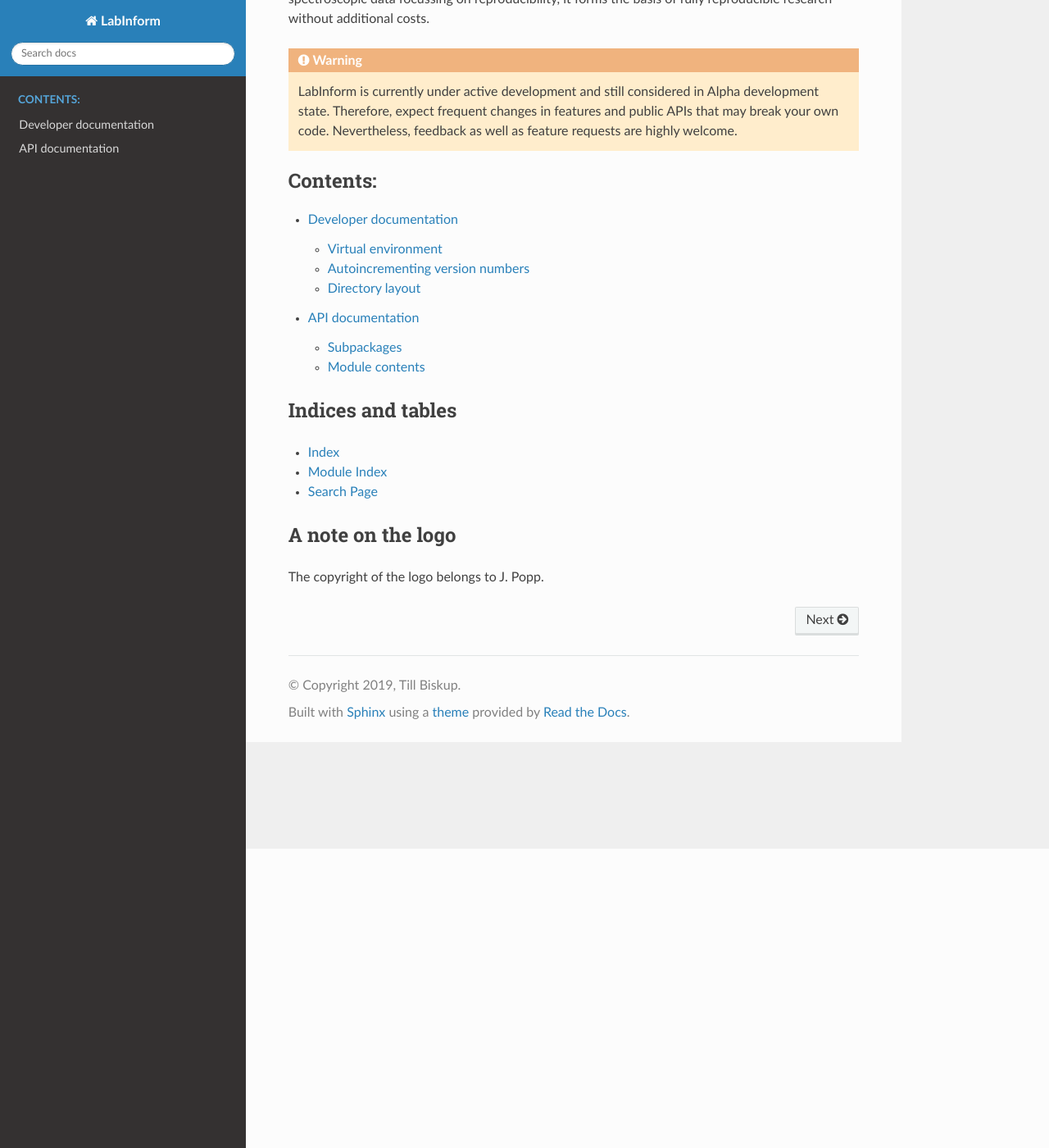
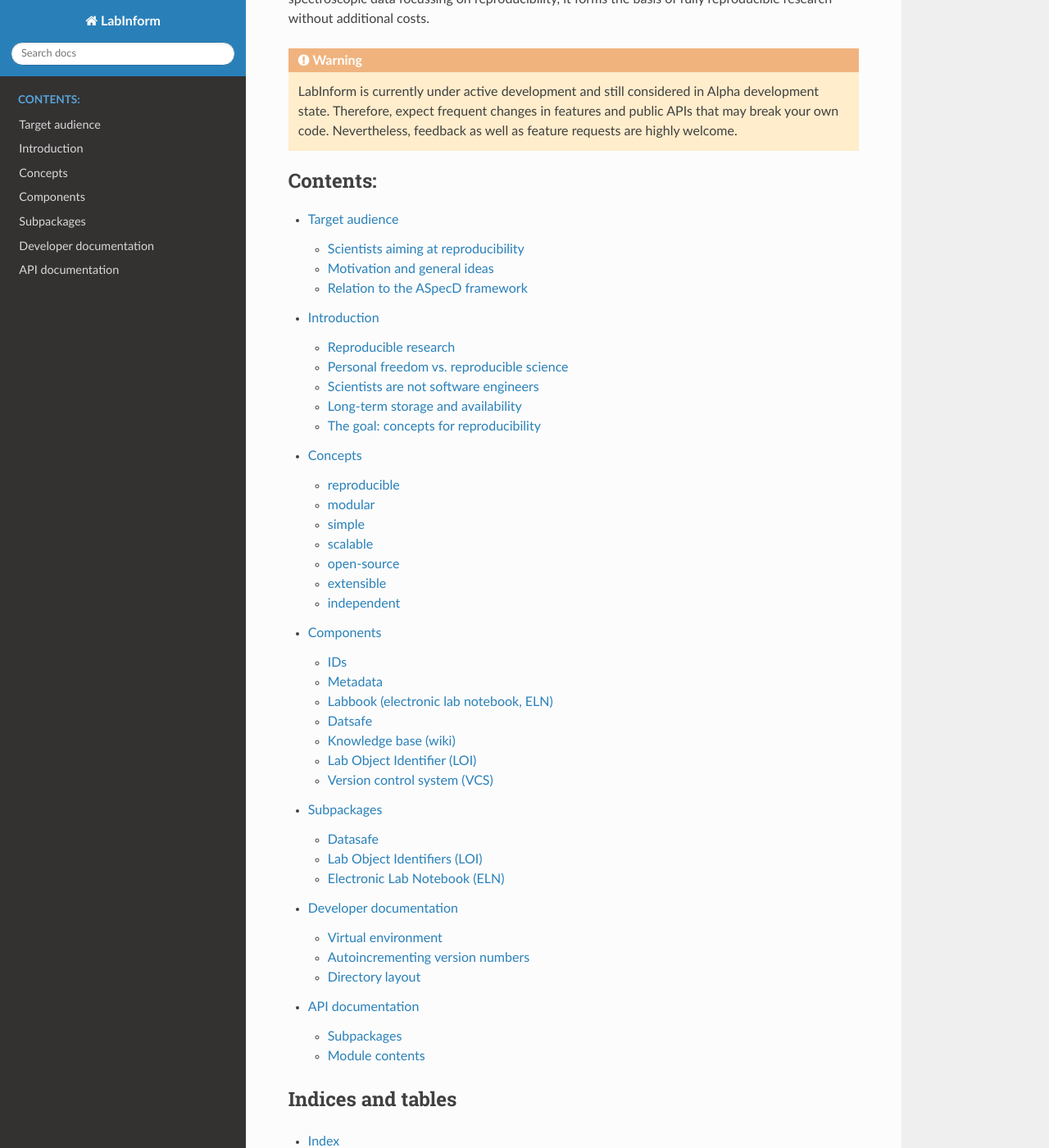
Before and after one commit to tillbiskup/labinform, a Sphinx documentation site: the page built from docs/index.rst, in a window 1280 px wide and 1400 px high, scrolled down 365 px. Shown: the whole window at 82% size. Built offline with Sphinx 7.4.7 and the Read the Docs theme 2.0.0, drawn with Linux system fonts in a browser that asks for light colours; some of the changed lines change nothing that is shown.

Commit message:
Add some documentation (quick and dirty)

```diff
--- /dev/null
+++ b/docs/audience.rst
@@ -0,0 +1,25 @@
+===============
+Target audience
+===============
+
+Who is the target audience of the LabInform framework? Is it interesting for me?
+
+
+Scientists aiming at reproducibility
+====================================
+
+The LabInform framework addresses every scientist working with data (both, measured and calculated) on a daily base. As LabInform is developed by an (experimental) spectroscopist, the focus is mainly on spectroscopy for the time being, although the underlying concepts should be sufficiently general to be useful in other context as well.
+
+
+Motivation and general ideas
+============================
+
+The motivation and general idea behind the LabInform framework is to ensure reproducibility and---as much as possible---replicability of the entire research process, starting from planning experiments and ending with final (peer-reviewed) publication of the results.
+
+Every scientist should be well familiar with the concept of reproducibility and its importance for science in general. If you don't really care about reproducibility, you will probably have hard time using the LabInform framework. Particularly those aspects of the framework ensuring reproducibility may impair your personal freedom of doing things your way. If, however, you do care about reproducibility and are looking for a system that helps you to achieve this goal, LabInform may well be interesting for you.
+
+
+Relation to the ASpecD framework
+================================
+
+Whereas the `ASpecD framework <https://www.aspecd.de/>`_ focusses on reproducible handling of spectroscopic data, LabInform provides the larger infrastructure to achieve truly reproducible science on a larger scale.
--- /dev/null
+++ b/docs/components.rst
@@ -0,0 +1,47 @@
+==========
+Components
+==========
+
+LabInform is generally very modular. This is one of the central concepts of the whole system. What follows is an overview of the different components. For more details, see the `LabInform webpage <https://www.labinform.de/>`_.
+
+
+IDs
+===
+
+Subsequent numbers for samples, batches, substrates, syntheses and alike for unique asignments.
+
+
+Metadata
+========
+
+Metadata storage format that is human-writable and machine-readable.
+
+
+Labbook (electronic lab notebook, ELN)
+======================================
+
+Electronic lab notebook (ELN) in form of a wiki with (mostly) one entry per measurement.
+
+
+Datsafe
+=======
+
+Central data storage for all generated data, both experimental and calculated.
+
+
+Knowledge base (wiki)
+=====================
+
+Central instance for storing information of all kind.
+
+
+Lab Object Identifier (LOI)
+===========================
+
+A system of unique identifiers, similar to the DOI or handle system.
+
+
+Version control system (VCS)
+============================
+
+(Distributed) version control for projects, manuscripts, and alike (including a web frontend)
--- /dev/null
+++ b/docs/concepts.rst
@@ -0,0 +1,52 @@
+========
+Concepts
+========
+
+LabInform is based on more than fifteen years of own practical experience working in the lab as an experimental scientist in quite different settings from Biology to Physics. However, there is a special focus on spectroscopy and Physical Chemistry.
+
+What follows is a first overview of the concepts behind LabInform. For more details, see its `homepage <https://www.labinform.de/>`_.
+
+
+reproducible
+============
+
+The central aspect of good scientific practice and the raison d`être for LabInform.
+
+
+Complete and gap-less reproducibility can only be achieved by using a respective sophisticated infrastructure. Using such infrastructure is but an additional effort that needs to be reasonably motivated. Therefore, LabInform and its implementation follow a series of further concepts.
+
+
+modular
+=======
+
+Many components of the system can be used independent of the others, allowing the system to be introduced step-wise.
+
+
+simple
+======
+
+Only systems that are easy to use will be used -- for the best of science.
+
+
+scalable
+========
+
+Both, demands and amount of data grow with time. LabInform will grow with them.
+
+
+open-source
+===========
+
+All software used is open-source and available free of charge under liberal software licenses.
+
+
+extensible
+==========
+
+Requirements and settings change over time -- LabInform is flexible and easily extensible and adaptable.
+
+
+independent
+===========
+
+Operating systems and manufacturers are often hurdles. LabInform can be used independent of both.
--- a/docs/index.rst
+++ b/docs/index.rst
@@ -14,6 +14,11 @@
    :maxdepth: 2
    :caption: Contents:
 
+   audience
+   introduction
+   concepts
+   components
+   subpackages
    developers
    api/index
 
--- /dev/null
+++ b/docs/introduction.rst
@@ -0,0 +1,37 @@
+============
+Introduction
+============
+
+The idea behind the LabInform framework: feasible ways for reproducible and reliable science on a larger scale, from planning experiments up to publishing results and storing the data and results for reasonable time (decades rather than years).
+
+
+Reproducible research
+=====================
+
+Reproducibility of every aspecd of research is at the heart of proper science. To achieve this goal, documenting every step is one necessary prerequisite. In large companies working in the field of chemistry, pharmacy and medicine, a strict quality management has led to developing large-scale, commercial, and highly integrated systems taking a maximum effort to ensure a gap-less record and documentation of each and every step. In fundamental research in academia, though, those systems are rare at best, if not simply inexisting. In contrast, documenting the research directly correlates with the motivation of the individual scientist to cope with aspects of reproducibility as well as with her or his discipline to follow appropriate rules and workflows. In reality, the research performed is usually insufficiently documented, let alone the following processing of the acquired data. Furthermore, most scientists do not or can not care about storing data and results in ways that ensure or at least enable access after many years, ideally decades.
+
+
+Personal freedom vs. reproducible science
+=========================================
+
+At the same time, individuality, independence and personal responsibility of scientists are emphasised in the academic context for good reason. Generally, scientists should not be limited by too many and unnecessary rules. Even more, developing an individual concept for documenting experimental parameters necessary for a sensible and adequate analysis (and reproducibility) of the acquired data is often seen as an integral part of scientific education in universities.
+
+
+Scientists are not software engineers
+=====================================
+
+Another important aspect: Usually, programs for data processing and analysis get written by the individual scientist who is at the same time their main user. However, scientists normally are not familiar with nor know about key aspects of software engineering developed over the last decades. These aspects -- ranging from tips for code formatting and naming to patterns of application architecture -- are essential to create robust and reliable software of the necessary complexity that can be used by others as well and is sufficiently future-proof.
+
+There are good reasons why developing and taking care of (more) complex software is usually in the realm of professional software engineers that can focus solely on this task. However, for most research groups in the academic context, it is not possible to hire professionals for this purpose. Besides that, the individual scientists should not use "black boxes" whose inner workings they neither know about nor understand. One strategy to overcome this problems may be to make scientists familiar with both, proven rules ("best practices") for programming as well as general concepts for data handling that have been developed by scientists and have been proven useful in day-to-day work. This would free scientists to focus on their actual science and would be beneficial in the long run.
+
+
+Long-term storage and availability
+==================================
+
+Usually, most data nowadays are acquired and processed digitally using computers. This raises questions about long-term storage and availability. Whereas an increasing number of funding agencies in science require applicants to provide concepts for these aspects, developing appropriate solutions and actually implementing them in a working manner is far from easy. Given that often not only raw data are of interest, but detailed analyses as well, this becomes even more difficult.
+
+
+The goal: concepts for reproducibility
+======================================
+
+All the aspects mentioned above have led to the development of the LabInform framework (and its predecessors). The goal of the LabInform framework is not to solve once and for all the problems mentioned. Rather, the idea is to provide concepts and show ways to tackle many of the individual aspects. The ultimate goal remains to have a system ensuring complete reproducibility (and replicability wherever possible) starting from planning experiments and ending with final representations of results and long-term storing data and analyses.
--- /dev/null
+++ b/docs/subpackages.rst
@@ -0,0 +1,21 @@
+===========
+Subpackages
+===========
+
+Only parts of the LabInform infrastructure are own developments written in Python. Other components are based on well-established and robust free and open-source components, such as `DokuWiki <https://www.dokuwiki.org/>`_ as basis of an electronic lab notebook (and much more).
+
+The subpackages shortly described in the following are part of the LabInform Python package.
+
+
+Datasafe
+========
+
+
+Lab Object Identifiers (LOI)
+============================
+
+
+Electronic Lab Notebook (ELN)
+=============================
+
+The actual ELN is usually implemented using a `DokuWiki <https://www.dokuwiki.org/>`_ instance. However, it is often useful to interact directly from within programs, such as routines of the `ASpecD framework <https://www.aspecd.de/>`_.
```
Also changed, not shown: 1 other file.
